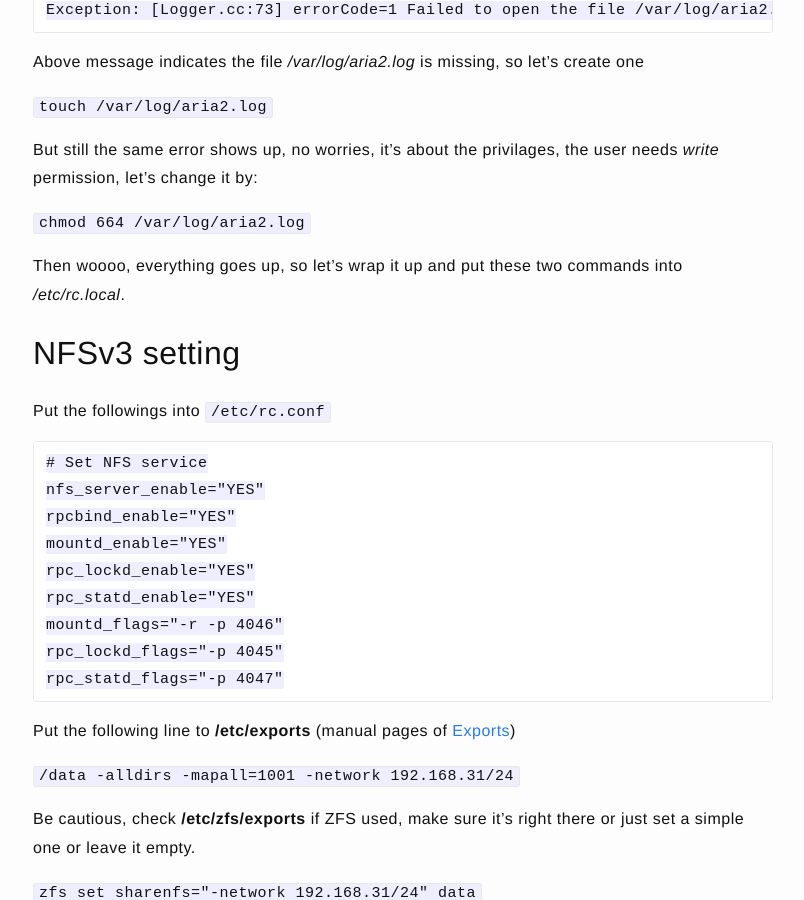
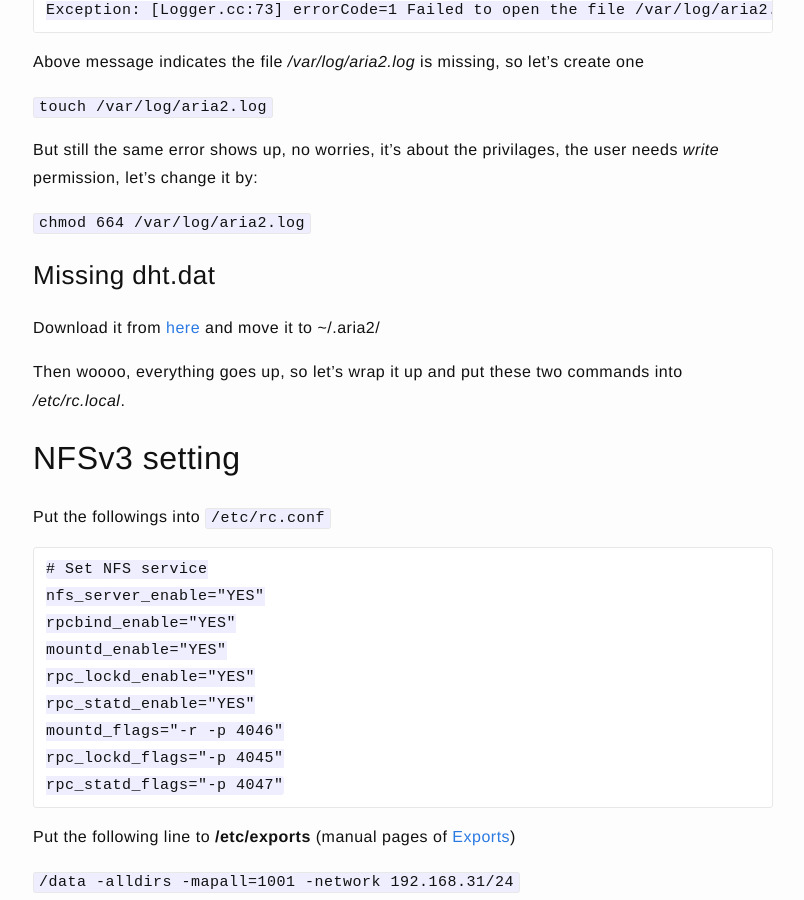
Before and after one commit to jazzi/jazzi.github.io, a Jekyll site: the page built from _posts/2023-12-21-hpe-microserver-gen10-with-freebsd.md, in a window 1280 px wide and 900 px high, scrolled down 12678 px. Shown: the whole window, without its empty margins (237-1041 px from the left). Built offline with Jekyll 4.4.1, drawn with Linux system fonts in a browser that asks for light colours.

Commit message:
add dht.dat

```diff
--- a/_posts/2023-12-21-hpe-microserver-gen10-with-freebsd.md
+++ b/_posts/2023-12-21-hpe-microserver-gen10-with-freebsd.md
@@ -475,6 +475,10 @@ Above message indicates the file */var/log/aria2.log* is missing, so let's creat
 But still the same error shows up, no worries, it's about the privilages, the user needs *write* permission, let's change it by:
 
 `chmod 664 /var/log/aria2.log`
+
+### Missing dht.dat
+
+Download it from [here](https://github.com/jazzi/aria2.conf/blob/master/dht.dat) and move it to ~/.aria2/
 
 Then woooo, everything goes up, so let's wrap it up and put these two commands into */etc/rc.local*.
 
```
